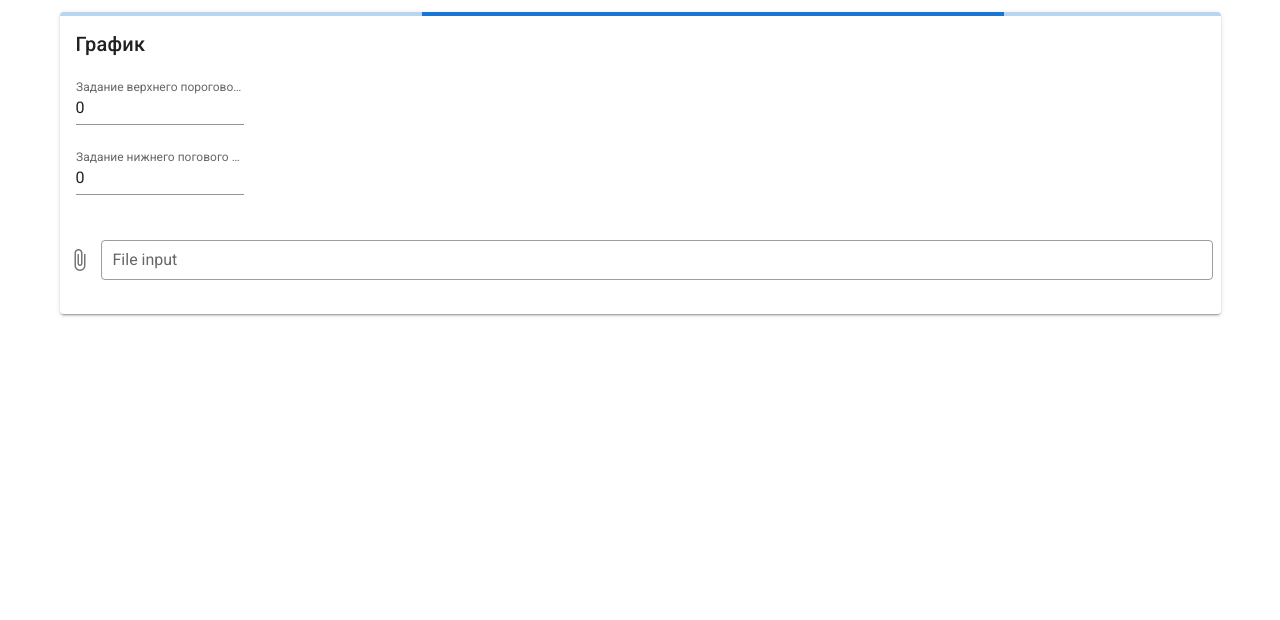
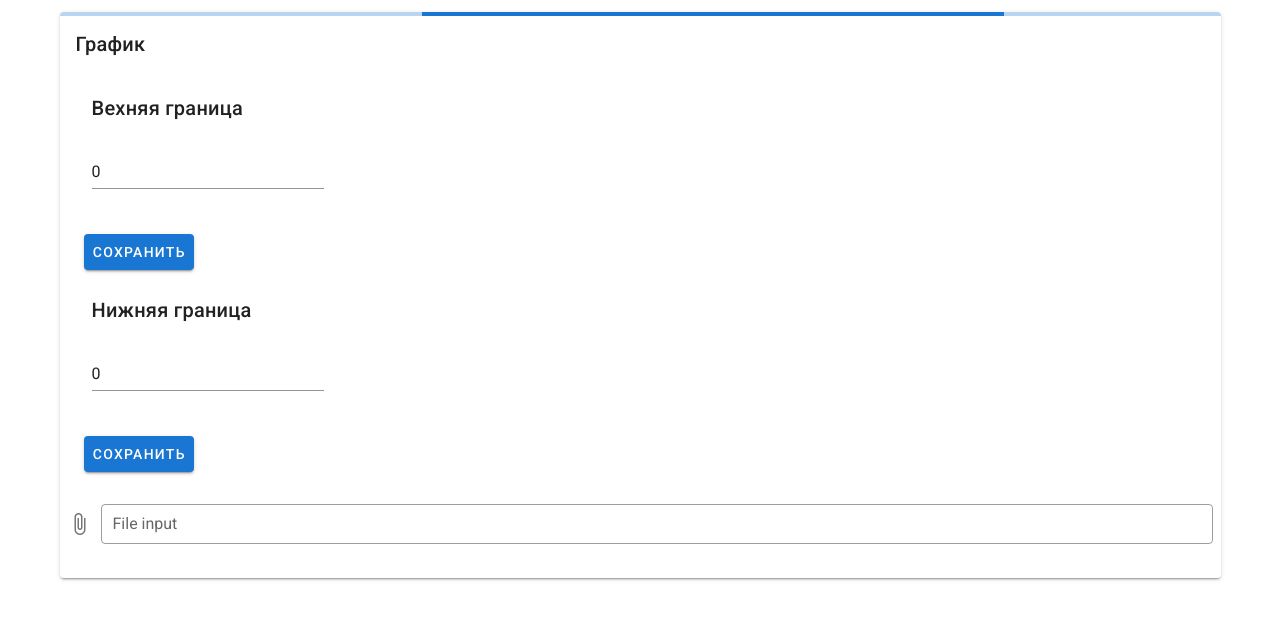
Before and after one commit to Llirik1337/PlotDev, a Nuxt app: page / in a window 1280 px wide. Shown: the top 620 px of the page. Built offline with nearby package versions, Linux system fonts and the light colour scheme.

Commit message:
update plank

```diff
--- a/components/Chart.vue
+++ b/components/Chart.vue
@@ -29,10 +29,10 @@ export default {
       layout: {
         xaxis: {
           type: 'date',
-          // range: this.range,
           gridcolor: '#767',
+          nticks: 2,
         },
-        yaxis: { gridcolor: '#767' },
+        yaxis: { gridcolor: '#767', type: 'linear' },
       },
     },
     chart: {
--- /dev/null
+++ b/components/nInput.vue
@@ -0,0 +1,42 @@
+<template>
+  <v-card flat>
+    <v-card-title>
+      <slot name="label">
+        {{ label }}
+      </slot>
+    </v-card-title>
+    <v-card-text>
+      <v-text-field v-model="value" :type="type" />
+    </v-card-text>
+    <v-card-actions>
+      <slot name="actions">
+        <v-btn color="primary" @click.stop="$emit('save', value)">
+          Сохранить
+        </v-btn>
+      </slot>
+    </v-card-actions>
+  </v-card>
+</template>
+
+<script>
+export default {
+  name: 'Input',
+  props: {
+    flat: {
+      type: Boolean,
+    },
+    type: {
+      type: String,
+      default: 'Number',
+    },
+    label: {
+      type: String,
+    },
+  },
+  data: () => ({
+    value: 0,
+  }),
+}
+</script>
+
+<style scoped></style>
--- a/pages/index.vue
+++ b/pages/index.vue
@@ -5,26 +5,18 @@
     </v-card-title>
     <v-card-text>
       <v-row>
-        <v-col cols="2">
-          <v-text-field
-            v-model="top"
-            label="Задание верхнего порогового значения"
-          />
-          <v-text-field
-            v-model="bottom"
-            label="Задание нижнего погового значения"
-          />
+        <v-col cols="3">
+          <n-input label="Вехняя граница" @save="updateTop" />
+          <n-input label="Нижняя граница" @save="updateBottom" />
         </v-col>
-        <v-col cols="10">
+        <v-col>
           <chart
             v-if="!loading"
             :options="options"
             :range="range"
             :data="data"
             :layout="layout"
-            v-on:plot-click="click"
-            v-on:plot-zoom="zoom"
-            v-on:plot-hover="hover"
+            @plot-zoom="zoom"
           />
         </v-col>
       </v-row>
@@ -50,8 +42,18 @@ export default {
     layout: {
       title: 'График',
     },
-    top: 0,
-    bottom: 0,
+    top: {
+      value: 0,
+      visible: 'legendonly',
+    },
+    bottom: {
+      value: 0,
+      visible: 'legendonly',
+    },
+    average: {
+      value: 0,
+      visible: 'legendonly',
+    },
     utils: [],
     data: [],
     fileData: [],
@@ -59,44 +61,80 @@ export default {
   }),
 
   computed: {
-    average() {
-      return this.data.map((item) => {
-        return {}
+    calcAverage() {
+      return 150
+    },
+    plankTop() {
+      return this.createPlank({
+        name: 'Вехняя граница',
+        visible: this.top.visible,
+        x: this.range,
+        y: [this.top.value, this.top.value],
       })
     },
-  },
-
-  watch: {
-    top() {
-      this.updateData(this.fileData)
+    plankBottom() {
+      return this.createPlank({
+        name: 'Нижняя граница',
+        visible: this.bottom.visible,
+        x: this.range,
+        y: [this.bottom.value, this.bottom.value],
+        line: {
+          dash: 'dot',
+          color: 'red',
+        },
+      })
     },
-    bottom() {
-      this.updateData(this.fileData)
+    plankAverage() {
+      return this.createPlank({
+        name: 'Среднее значение',
+        visible: this.average.visible,
+        x: this.range,
+        y: [this.average.value, this.average.value],
+        line: {
+          dash: 'dot',
+          color: 'gray',
+        },
+      })
     },
   },
 
   mounted() {},
 
   methods: {
-    // createAverage(data = [], options = {}) {
-    //   const defaultOptions = {
-    //     title: 'Cреднее арифметическое',
-    //     visible: false,
-    //     trace: '',
-    //     ...options,
-    //   }
-    //
-    //   return {
-    //     name: `${defaultOptions.title} (${defaultOptions.trace})`,
-    //   }
-    // },
-    //
-    // calcAverage(range = []) {},
+    updateTop(value) {
+      if (value < this.bottom.value) return
+      this.top.value = value
+      this.top.visible = true
+      this.updateData(this.fileData)
+    },
+    updateBottom(value) {
+      if (value > this.top.value) return
+      this.bottom.value = value
+      this.bottom.visible = true
+      this.updateData(this.fileData)
+    },
+    updateAverage() {
+      this.average.value = this.calcAverage
+      this.average.visible = true
+      this.updateData(this.fileData)
+    },
 
-    createPlank(options = { name: 'Линия', x: [], y: [] }) {
-      return {
-        ...options,
+    createPlank(options) {
+      const defaultOptions = {
+        type: 'scatter',
+        name: 'Линия',
+        x: [],
+        y: [],
+        mode: 'lines',
+        visible: 'legendonly',
+        showlegend: true,
+        line: {
+          color: 'red',
+          width: 2,
+          dash: 'dash',
+        },
       }
+      return { ...defaultOptions, ...options }
     },
 
     upload(file) {
@@ -116,14 +154,13 @@ export default {
       this.fileData = fields
         .slice(1, fields.length)
         .map((item, index) => createSeries(index + 1, item))
-
       this.range = this.getGlobalRange(data)
       this.updateData(this.fileData)
       this.loading = false
     },
 
     updateData(data) {
-      this.data = [...data, ...this.updateUtils(data)]
+      this.data = [...data, this.plankBottom, this.plankTop, this.plankAverage]
     },
 
     getSeries(
@@ -154,26 +191,53 @@ export default {
       return [data[1][0], data[data.length - 2][0]]
     },
 
-    updateUtils(data) {
-      return [
-        this.createPlank({
-          name: 'Вехняя граница',
-          x: this.range,
-          y: [this.top, this.top],
-        }),
-        this.createPlank({
-          name: 'Нижняя граница',
-          x: this.range,
-          y: [this.bottom, this.bottom],
-        }),
-      ]
+    // updateUtils(data) {
+    //   // console.log(this.range)
+    //   // const top = this.createPlank({
+    //   //   name: 'Вехняя граница',
+    //   //   visible: this.top.visible,
+    //   //   x: this.range,
+    //   //   y: [this.top, this.top],
+    //   // })
+    //
+    //   const bottom = this.createPlank({
+    //     name: 'Нижняя граница',
+    //     visible: this.bottom.visible,
+    //     x: this.range,
+    //     y: [this.bottom, this.bottom],
+    //     line: {
+    //       dash: 'dot',
+    //     },
+    //   })
+    //
+    //   const average = this.createPlank({
+    //     name: 'Среднее значение',
+    //     visible: this.average.visible,
+    //     x: this.range,
+    //     y: [this.average.value, this.average.value],
+    //     line: {
+    //       dash: 'dot',
+    //     },
+    //   })
+    //
+    //   // console.log(top)
+    //
+    //   return [top, bottom, average]
+    // },
+
+    dateRound(value) {
+      return Math.round(Date.parse(value) / 1000) * 1000
     },
 
-    click(data) {},
-    hover(data) {},
     zoom(data) {
-      console.log('zoom')
       console.log(data)
+      this.range = [
+        this.dateRound(data['xaxis.range[0]']),
+        this.dateRound(data['xaxis.range[1]']),
+      ]
+      console.log(this.range)
+      this.average.value = this.calcAverage
+      console.log(this.range)
     },
   },
 }
```
